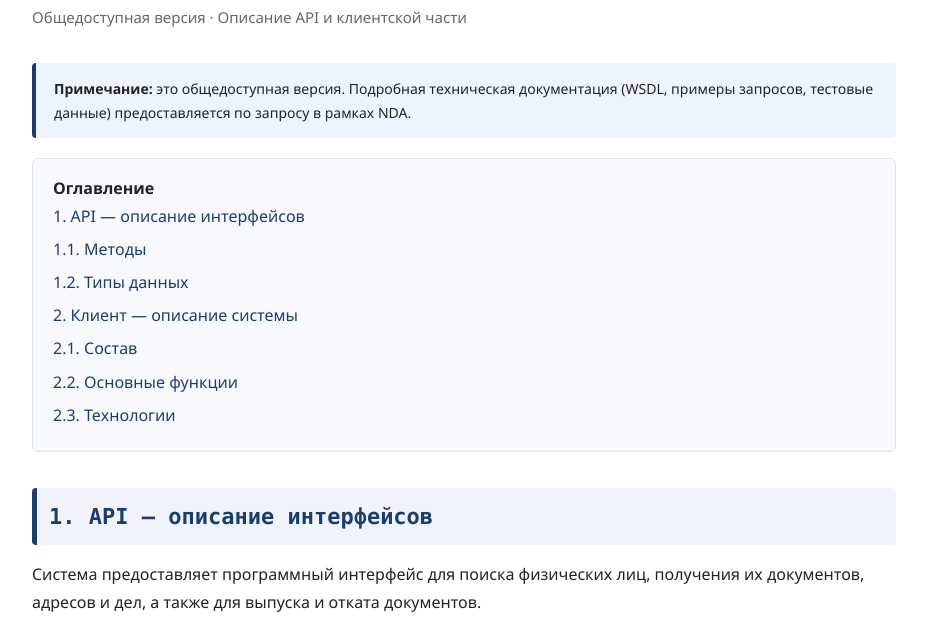
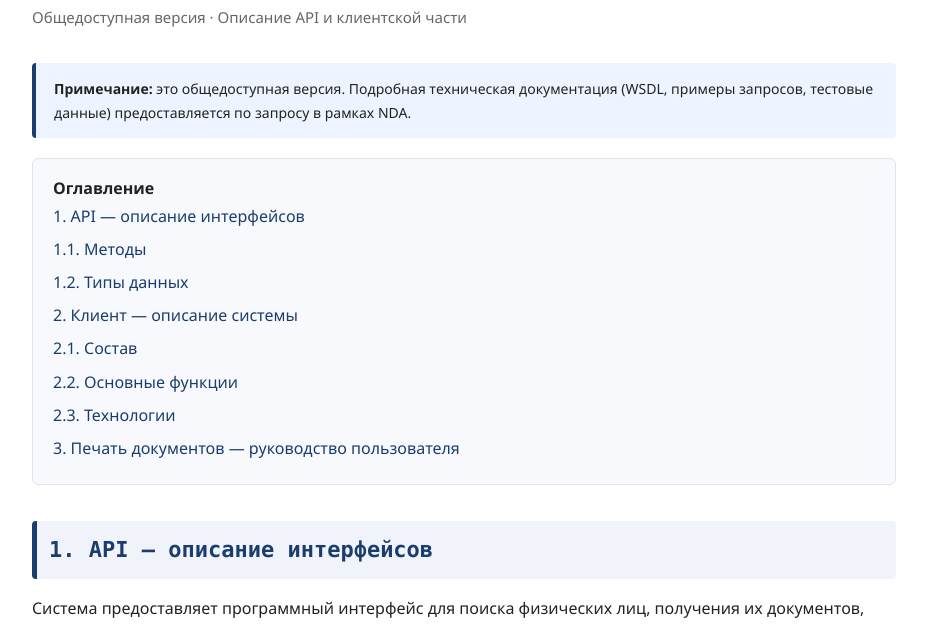
Before and after one commit to ekatmoz88-alt/umms-docs, a plain HTML site: page index.html in a window 1280 px wide. Shown: the part 153-784 px from the top of the page, without its empty margins (176-1103 px from the left). Drawn offline with Linux system fonts and the light colour scheme.

Commit message:
docs: add printing guide to UMMS landing navigation

```diff
--- a/index.html
+++ b/index.html
@@ -63,6 +63,7 @@ code{background:#f0f2f5;padding:2px 6px;border-radius:3px;font-family:Consolas,m
 <li><a href="#modules">2.1. Состав</a></li>
 <li><a href="#features">2.2. Основные функции</a></li>
 <li><a href="#tech">2.3. Технологии</a></li>
+<li><a href="./docs/user-guide/printing-documents.html">3. Печать документов — руководство пользователя</a></li>
 </ul>
 </nav>
 
```
